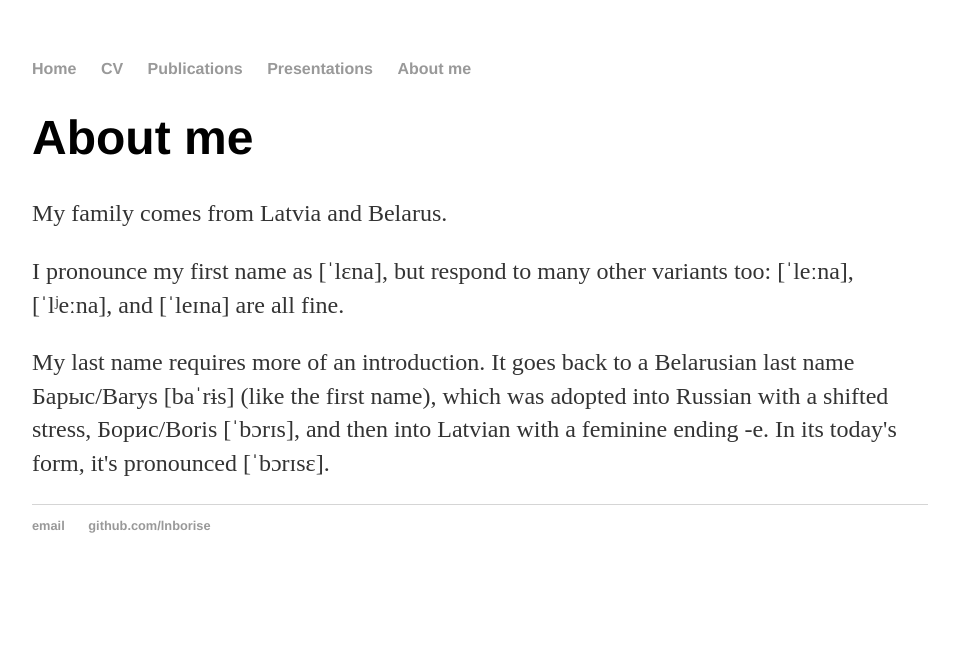
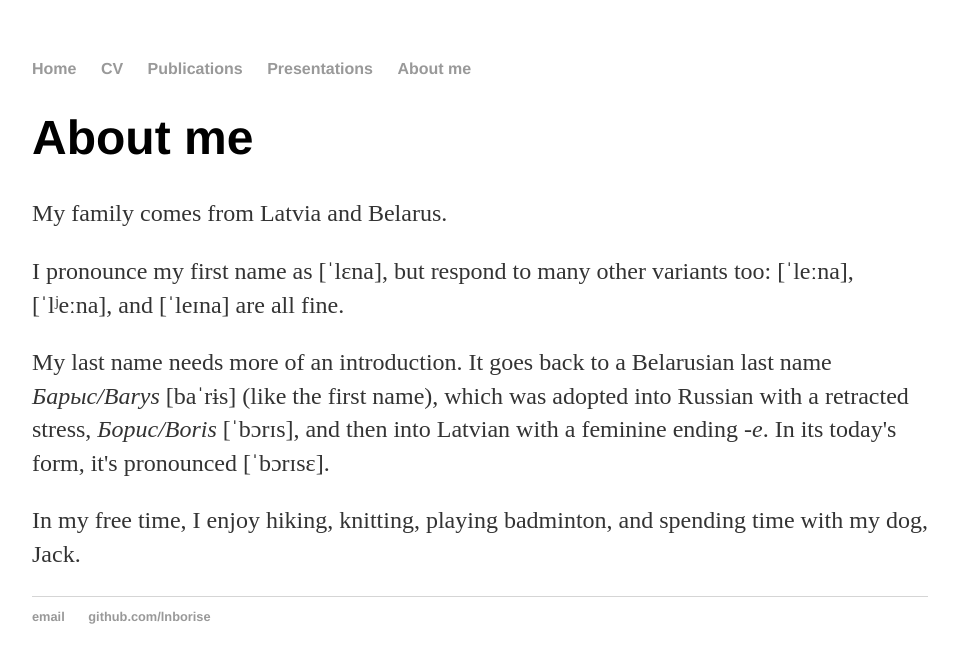
Before and after one commit to lnborise/lnborise.github.io, a Jekyll site: the page built from aboutme.html, in a window 1280 px wide. Shown: the top 663 px of the page, without its empty margins (160-1119 px from the left). Built offline with Jekyll 4.4.1, drawn with Linux system fonts in a browser that asks for light colours.

Commit message:
Update aboutme.html

```diff
--- a/aboutme.html
+++ b/aboutme.html
@@ -9,7 +9,9 @@ title: About me
 
 	<p>I pronounce my first name as [ˈlɛna], but respond to many other variants too: [ˈleːna], [ˈlʲeːna], and [ˈleɪna] are all fine. </p>
 
-	<p>My last name requires more of an introduction. It goes back to a Belarusian last name Барыс/Barys [baˈrɨs] (like the first name), which was adopted into Russian with a shifted stress, Борис/Boris [ˈbɔrɪs], and then into Latvian with a feminine ending -e. In its today's form, it's pronounced [ˈbɔrɪsɛ].</p>
+	<p>My last name needs more of an introduction. It goes back to a Belarusian last name <i>Барыс/Barys</i> [baˈrɨs] (like the first name), which was adopted into Russian with a retracted stress, <i>Борис/Boris</i> [ˈbɔrɪs], and then into Latvian with a feminine ending <i>-e</i>. In its today's form, it's pronounced [ˈbɔrɪsɛ].</p>
+
+	<p>In my free time, I enjoy hiking, knitting, playing badminton, and spending time with my dog, Jack.</p>
 
 
 </div><!-- /.blurb -->
```
